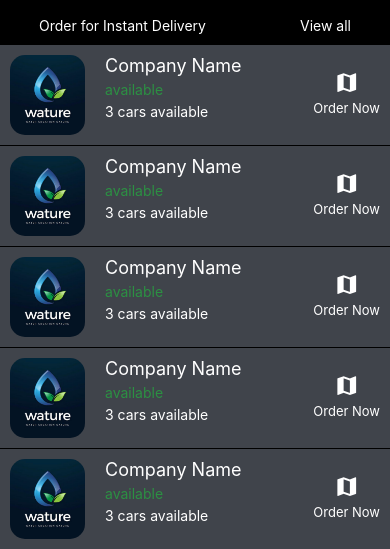
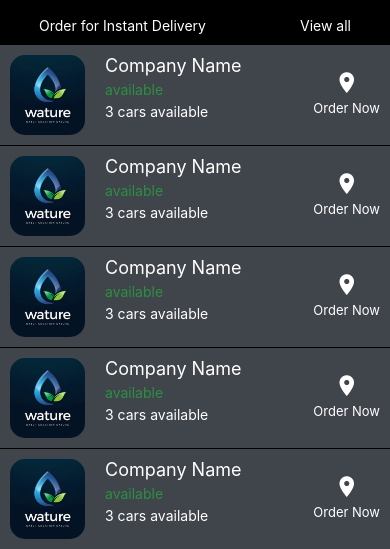
Before and after one commit to chrispydev/Phluow, a React Native app: screen /Home in a window 390 px wide. Shown: the part 199-748 px from the top of the page. Built offline with nearby package versions, Linux system fonts and the light colour scheme.

Commit message:
feat(file name): done with the home screen

```diff
--- a/components/HomeCompanyCard.js
+++ b/components/HomeCompanyCard.js
@@ -18,7 +18,7 @@ export default function HomeCompanyCard({image, cName, status, carDetail}) {
       </View>
       <View style={{alignItems: 'center'}}>
         <Icon
-          name="map"
+          name="map-marker"
           size={25}
           color={colors.secondaryText}
           style={styles.cardText}
--- a/screens/HomeScreen.js
+++ b/screens/HomeScreen.js
@@ -30,11 +30,11 @@ export default function HomeScreen() {
           />
           {[...Array(5)].map(i => (
             <HomeCompanyCard
+              key={i}
               cName="Company Name"
               status="available"
               carDetail="3 cars available"
               image={require('../assets/im8.png')}
-              key={i}
             />
           ))}
         </ScrollView>
```
